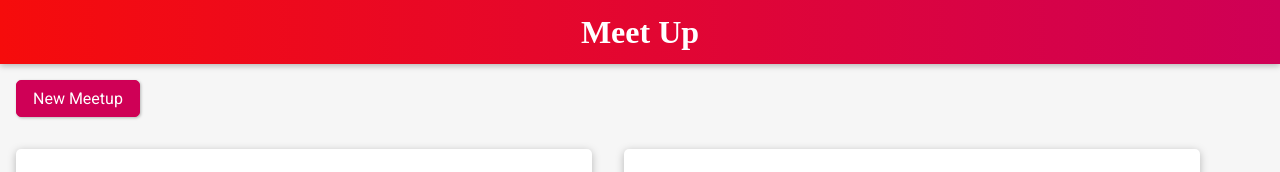
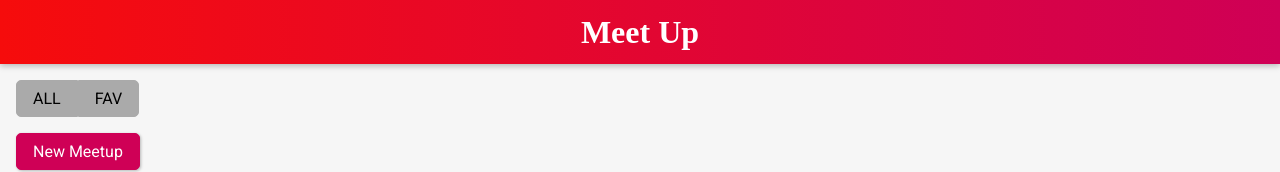
Before and after one commit to smarigowda/my-svelte-project, a Svelte app: page / in a window 1280 px wide. Shown: the top 172 px of the page. Built offline with nearby package versions, Linux system fonts and the light colour scheme.

Commit message:
SUC-44 meetup filter component

```diff
--- a/src/App.svelte
+++ b/src/App.svelte
@@ -8,6 +8,7 @@
   import Modal from "./UI/Modal.svelte";
   import { meetupsStore } from "./Meetups/meetups-store.js";
   import MeetupDetail from "./Meetups/MeetupDetail.svelte";
+  import MeetupFilter from "./Meetups/MeetupFilter.svelte";
 
   // function reject(obj, keys) {
   //   return Object.assign(
@@ -79,14 +80,21 @@
 
 <style>
   #meetups {
-    margin-top: 5rem;
+    /* margin-top: 5rem; */
   }
   .meetup-controls {
     margin: 1rem;
   }
+  #meetup-filter {
+    margin: 1rem;
+    margin-top: 5rem;
+  }
 </style>
 
 <Header />
+<section id="meetup-filter">
+  <MeetupFilter />
+</section>
 <main id="meetups">
   {#if showMeetupDetail}
     <MeetupDetail on:close-details={handleCloseDetails} {detailsId} />
--- /dev/null
+++ b/src/Meetups/MeetupFilter.svelte
@@ -0,0 +1,39 @@
+<style>
+  div {
+    font-size: 0px;
+  }
+
+  button {
+    background: #aaaaaa;
+    font: inherit;
+    font-size: 1rem;
+    cursor: pointer;
+    border: 1px solid #aaaaaa;
+    padding: 0.5rem 1rem;
+  }
+
+  button:focus {
+    outline: none;
+  }
+
+  button:first-of-type {
+    border-radius: 5px 0 0 5px;
+  }
+
+  button:last-of-type {
+    border-radius: 0 5px 5px 0;
+  }
+
+  button:hover,
+  button:active,
+  .active {
+    background: #cf0056;
+    border-color: #cf0056;
+    color: white;
+  }
+</style>
+
+<div>
+  <button>ALL</button>
+  <button>FAV</button>
+</div>
```
